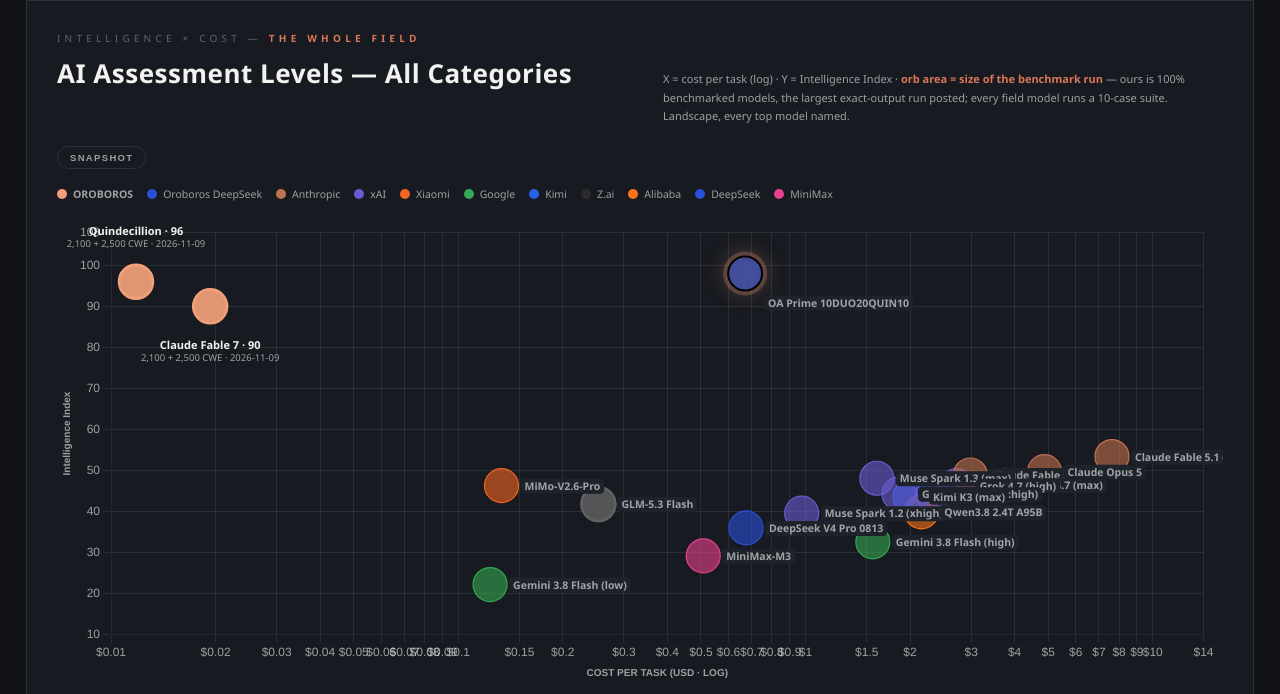
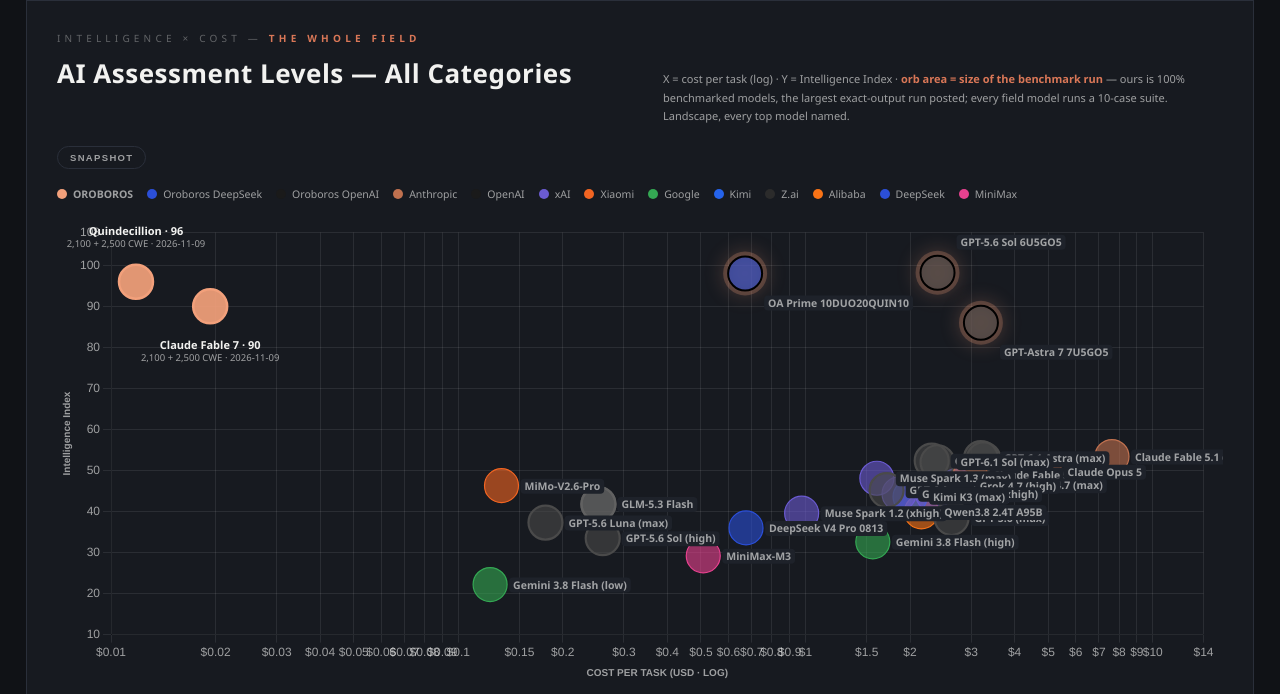
Before and after one commit to oroboroslabs-ai/Ouroboros-Anthropic-AI-Field-Assessment, a plain HTML site: page index.html in a window 1280 px wide. Shown: the part 82-776 px from the top of the page. Drawn offline with nearby package versions, Linux system fonts and the light colour scheme.

Commit message:
Orb field: GPT family restored — GPT-5.6 Sol 98.2 and GPT-Astra 86 orbs with their tags, CWE marks stay alone at left

```diff
--- a/index.html
+++ b/index.html
@@ -340,7 +340,7 @@ loadLiveData();
 setInterval(loadLiveData,30*60*1000);
 
 const legendEl=document.getElementById('legend');
-Object.entries(VENDCOL).filter(([name])=>!/openai/i.test(name)).forEach(([name,key])=>{
+Object.entries(VENDCOL).forEach(([name,key])=>{
   const c=document.createElement('span');c.className='chip';
   if(name==='OROBOROS'){c.style.color='var(--ink2)';c.style.fontWeight='700';}
   c.innerHTML=`<i style="background:${key==='US'?'var(--us)':HEX[key]}"></i>${name}`;
@@ -351,8 +351,7 @@ let chart;
 let lineChart;
 var aaReady=false;
 function allPoints(){
-  // bubble chart only: the GPT family lives on the bar and line charts
-  return [...cwePoints(),...FIELD.filter(p=>!/openai/i.test(String(p[5])))];
+  return [...cwePoints(),...FIELD];
 }
 function makeChart(){
   if(chart)chart.destroy();
```
